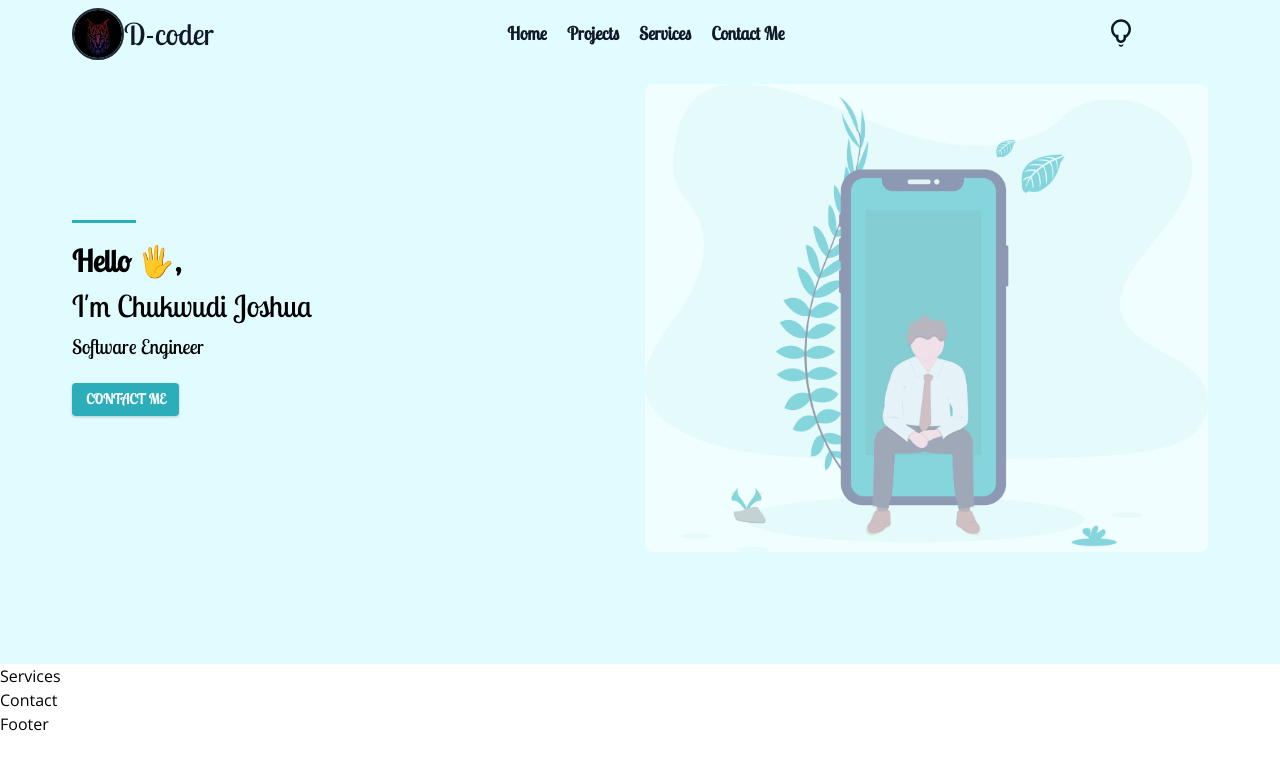
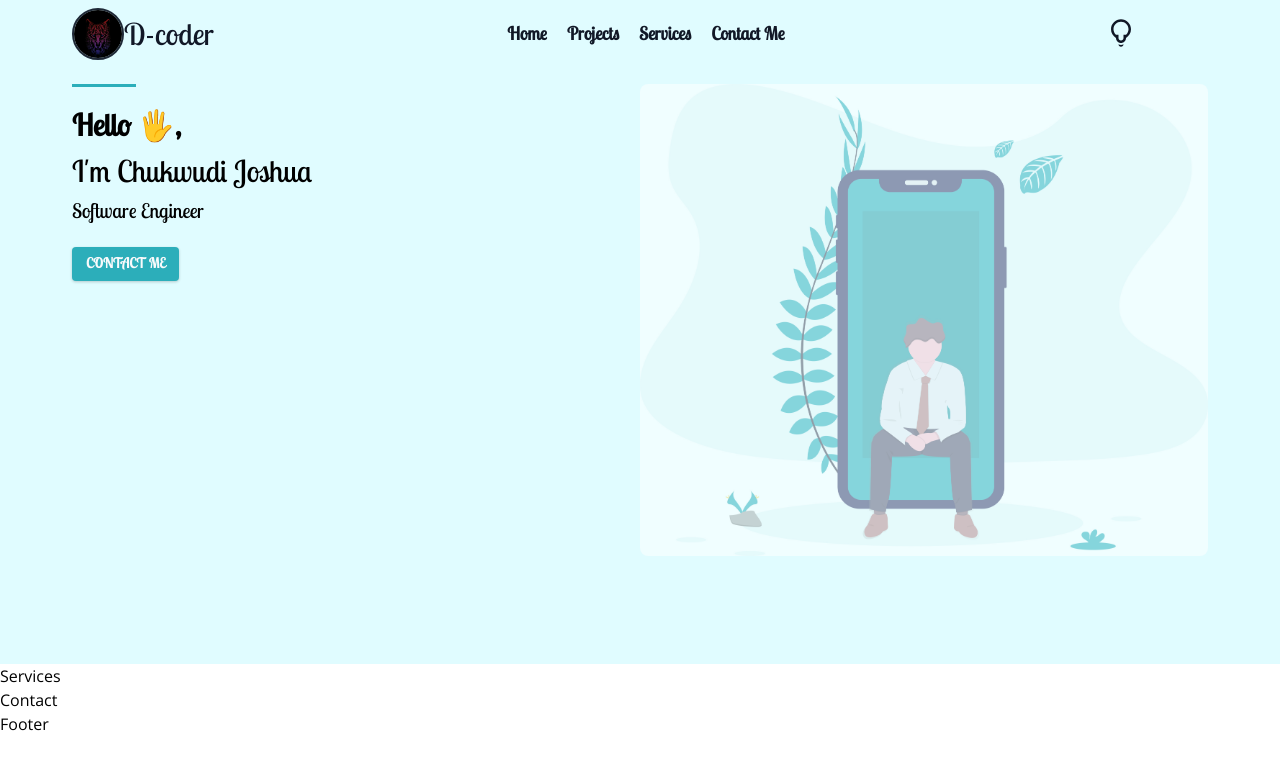
Before and after one commit to ChuksJoshuaa/new-portfolio, a React (Vite) app: page / in a window 1280 px wide. Shown: the top 770 px of the page. Built offline with nearby package versions, Linux system fonts and the light colour scheme.

Commit message:
Update index.css

```diff
--- a/src/index.css
+++ b/src/index.css
@@ -40,9 +40,11 @@ body {
 .hero-head {
   display: grid;
   grid-template-columns: 1fr 1fr;
-  grid-gap: 10px;
+/*   grid-gap: 10px;
   align-items: center;
-  /* background: linear-gradient(to right, hsl(186, 100%, 94%), #fff); */
+  background: linear-gradient(to right, hsl(186, 100%, 94%), #fff); */
+  justify-content: end;
+  align-content: end;
 }
 
 .underline {
```
